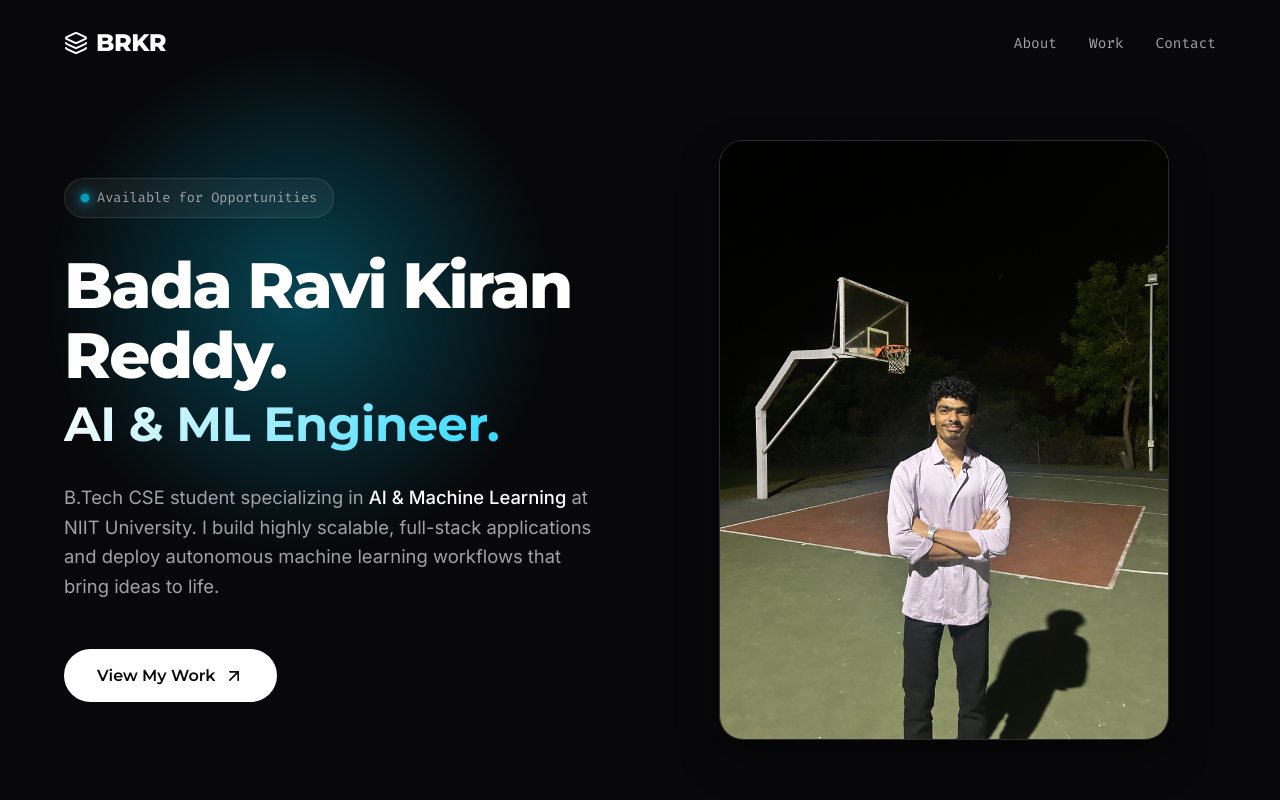
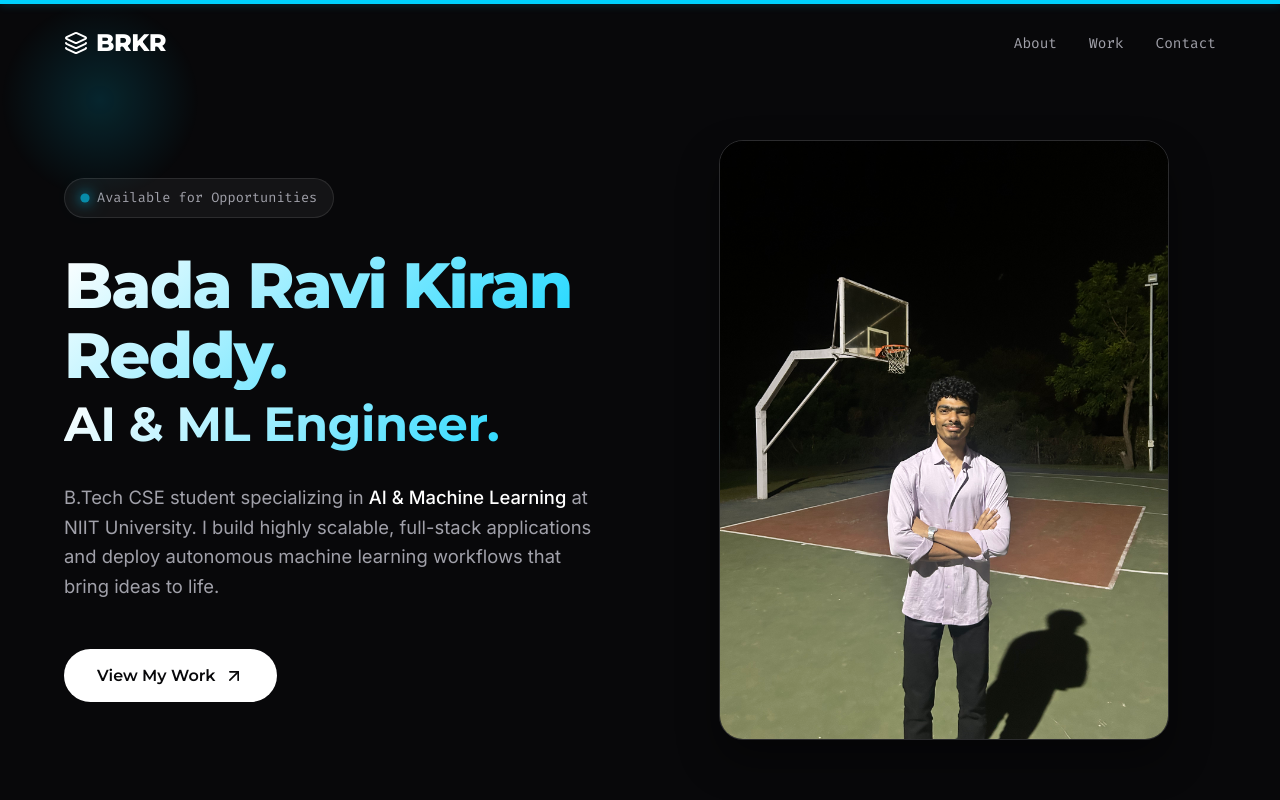
Before and after one commit to Ravikiranreddybada/ravikiranreddybada-portfolio, a React (Vite) app: page / in a window 1280 px wide. Shown: the top 800 px of the page. Built offline with nearby package versions, Linux system fonts and the light colour scheme.

Commit message:
style: refine cursor glow, hero font color, projects layout, and scrolling colors

```diff
--- a/src/App.css
+++ b/src/App.css
@@ -12,15 +12,27 @@ main {
   flex-grow: 1;
 }
 
+.progress-bar {
+  position: fixed;
+  top: 0;
+  left: 0;
+  right: 0;
+  height: 4px;
+  background: var(--accent-color);
+  transform-origin: 0%;
+  z-index: 9999;
+  box-shadow: 0 0 10px var(--accent-glow);
+}
+
 /* Dynamic Ambient Glow Tracker */
 .cursor-glow {
   pointer-events: none;
   position: fixed;
   top: 0;
   left: 0;
-  width: 600px;
-  height: 600px;
-  background: radial-gradient(circle, var(--accent-glow) 0%, transparent 60%);
+  width: 200px;
+  height: 200px;
+  background: radial-gradient(circle, rgba(0, 210, 255, 0.15) 0%, transparent 70%);
   border-radius: 50%;
   transform: translate(-50%, -50%);
   z-index: 0; /* Behind everything */
--- a/src/App.jsx
+++ b/src/App.jsx
@@ -1,5 +1,5 @@
 import React, { useEffect, useState } from 'react';
-import { motion, useSpring } from 'framer-motion';
+import { motion, useSpring, useScroll } from 'framer-motion';
 import Navbar from './components/Navbar';
 import Hero from './components/Hero';
 import About from './components/About';
@@ -29,8 +29,14 @@ function App() {
     cursorY.set(mousePosition.y);
   }, [mousePosition, cursorX, cursorY]);
 
+  const { scrollYProgress } = useScroll();
+
   return (
     <div className="app-wrapper">
+      <motion.div
+        className="progress-bar"
+        style={{ scaleX: scrollYProgress }}
+      />
       <motion.div
         className="cursor-glow"
         style={{
--- a/src/components/Hero.css
+++ b/src/components/Hero.css
@@ -56,7 +56,10 @@
 }
 
 .name-gradient {
-  color: #ffffff;
+  background: linear-gradient(135deg, #ffffff 0%, var(--accent-color) 100%);
+  -webkit-background-clip: text;
+  -webkit-text-fill-color: transparent;
+  background-clip: text;
 }
 
 .hero-title {
--- a/src/components/Projects.css
+++ b/src/components/Projects.css
@@ -4,8 +4,8 @@
 }
 
 .projects-grid {
-  display: grid;
-  grid-template-columns: repeat(auto-fit, minmax(320px, 1fr));
+  display: flex;
+  flex-direction: column;
   gap: 2rem;
 }
 
--- a/src/index.css
+++ b/src/index.css
@@ -52,7 +52,7 @@ html, body {
   background: var(--bg-color);
 }
 ::-webkit-scrollbar-thumb {
-  background: rgba(255, 255, 255, 0.1);
+  background: rgba(0, 210, 255, 0.4); /* Neon accent scrollbar */
   border-radius: 10px;
 }
 ::-webkit-scrollbar-thumb:hover {
```
